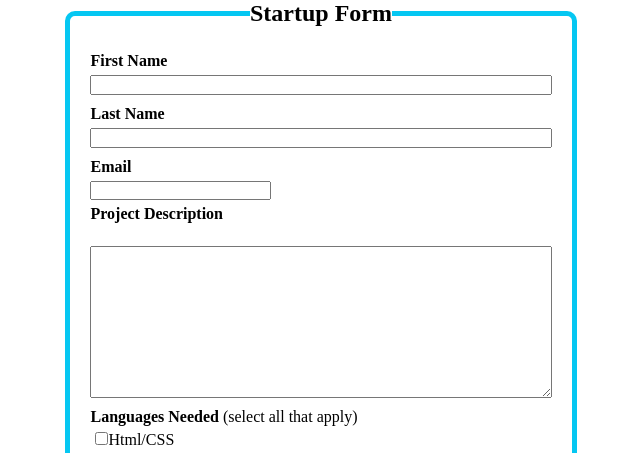
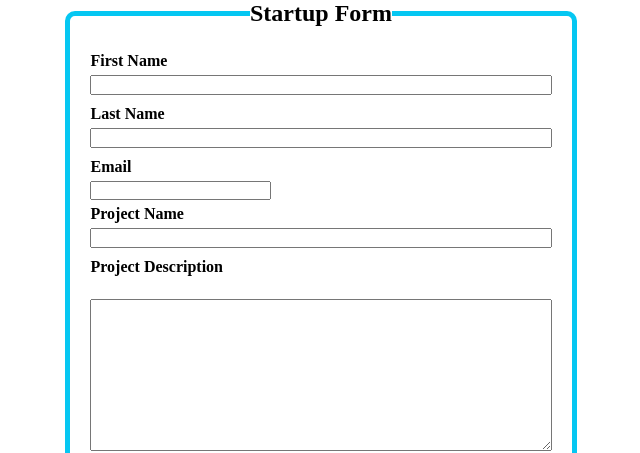
Before and after one commit to esmyth01/gig-dev, a PHP site: page /experimental-startup-form.php in a window 1280 px wide. Shown: the top 453 px of the page, without its empty margins (319-959 px from the left). Run offline with PHP 8.4, Linux system fonts and the light colour scheme.

Commit message:
Added Project Name field in form

```diff
--- a/applications/experimental-startup-form.php
+++ b/applications/experimental-startup-form.php
@@ -23,6 +23,9 @@ echo '
 
 <label><strong>Email</strong></label>
 <input type="email" name="Email" id="Email">
+
+<label><strong>Project Name</strong></label>
+<input type="text" name="ProjectName" id="ProjectName">
 
 <label><strong>Project Description</strong></label><br>
 <textarea rows="10" name="ProjectDescription" id="ProjectDescription">
```
